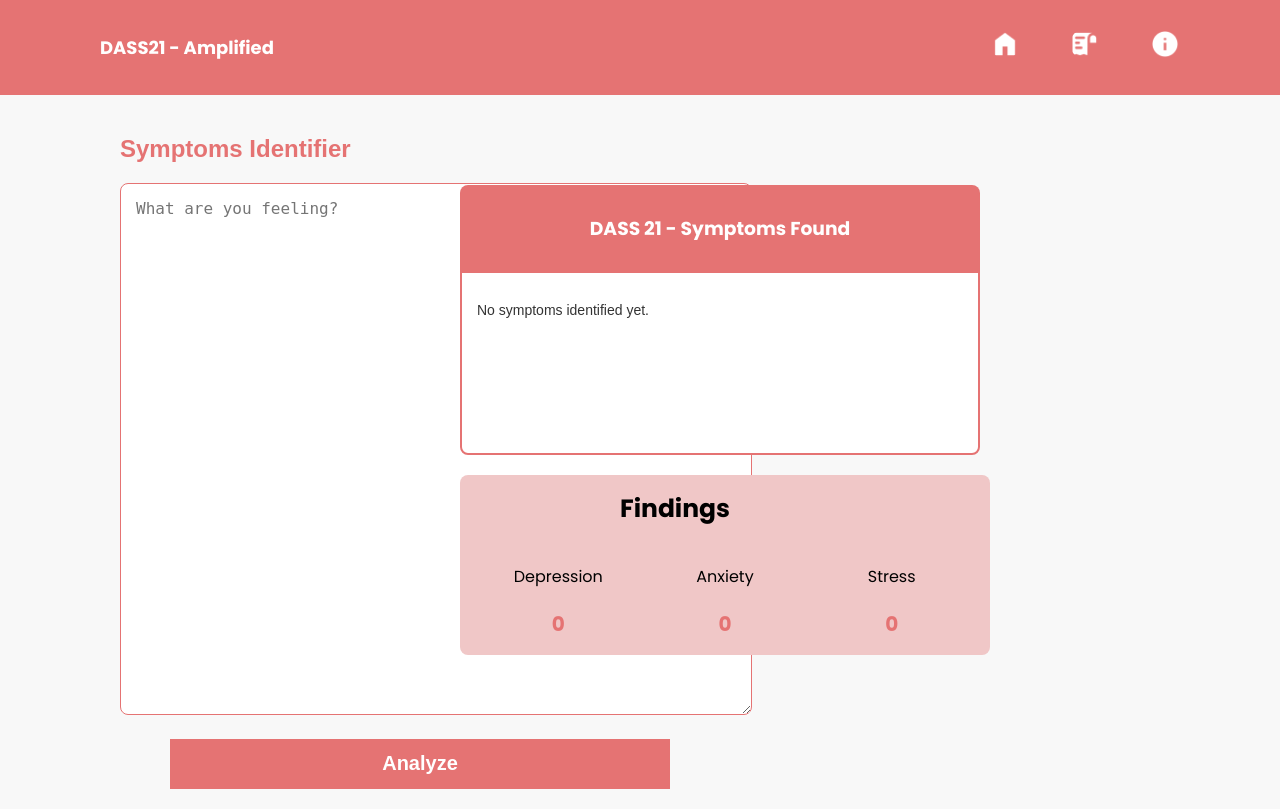
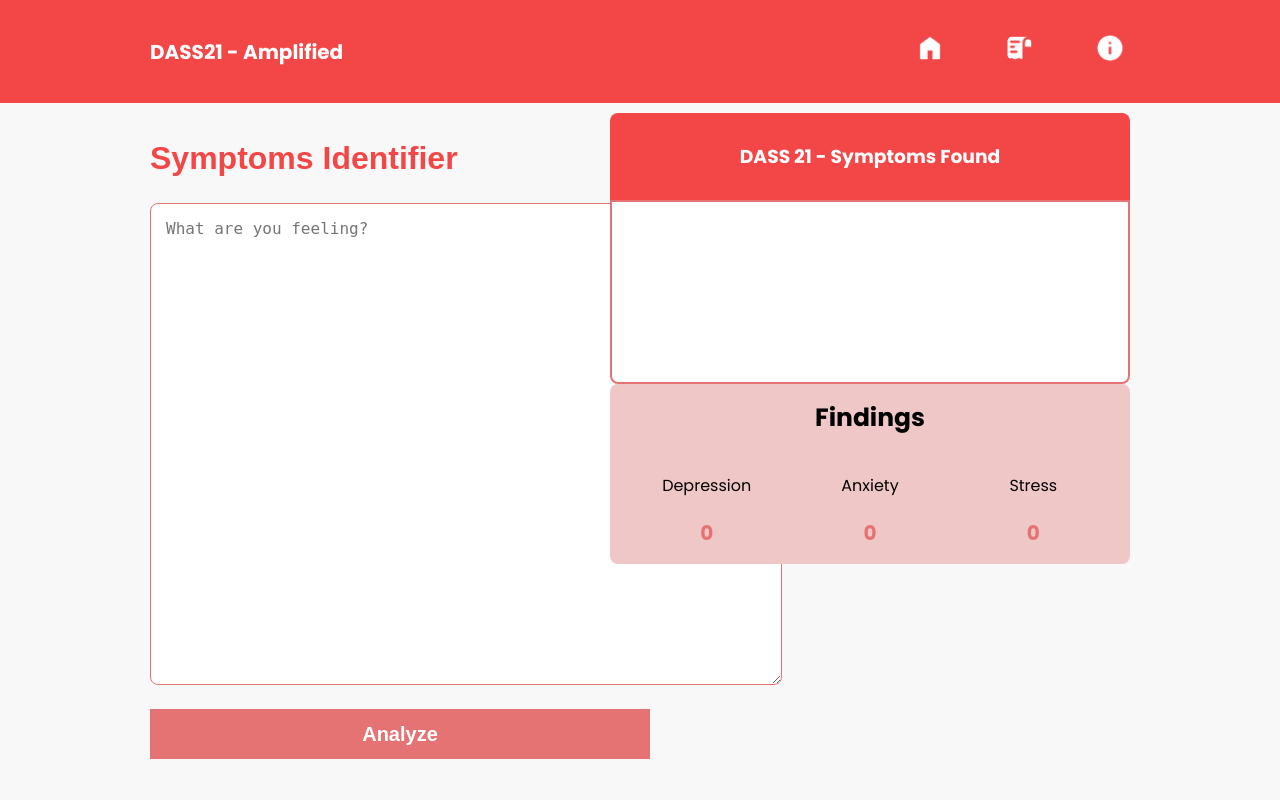
Before and after one commit to Mich-Tapawan/dass, a Flask app: page /detect in a window 1280 px wide. After the commit the page ends 759 px from the top, so only its background shows below. Run offline with Flask 3, Linux system fonts and the light colour scheme.

Commit message:
integrated nlp

```diff
--- a/static/style/list.css
+++ b/static/style/list.css
@@ -8,19 +8,21 @@ body {
 
 header {
   display: flex;
-  background-color: #e57373;
+  background-color: #f34646;
   color: white;
-  padding: 10px 100px;
+  padding: 10px 150px;
   display: flex;
   align-items: center;
   justify-content: space-between;
-  font-size: 18px;
+
   font-family: Poppins, serif;
 }
 
 h4 {
+  font-size: 20px;
   font-family: Poppins, serif;
 }
+
 .header-icons {
   display: flex;
   gap: 50px; /* Space between icons */
@@ -30,41 +32,42 @@ h4 {
   width: 30px;
   height: 30px;
   border-radius: 50%; /* Optional for circular icons */
+  padding: 5px;
   cursor: pointer;
   transition: transform 0.2s ease;
 }
 
 .header-icons img:hover {
+  background-color: #e57373;
   transform: scale(1.1); /* Slight zoom effect on hover */
 }
 
 main {
   display: flex; /* Use flexbox for layout */
   justify-content: space-between; /* Space between left and right sections */
-  align-items: flex-start; /* Align items to the top */
   gap: 20px; /* Space between the two sections */
-  padding: 20px;
+  padding: 10px 150px;
 }
+
 .symptoms-identifier {
   width: 300px; /* Adjust width as needed */
   text-align: left;
 }
 
 .symptoms-identifier h2 {
-  color: #e57373;
-  margin-left: 100px; /* Aligns with the textarea */
+  color: #f34646;
+  font-size: 2rem;
   white-space: nowrap; /* Prevents wrapping */
 }
 
 .symptoms-identifier textarea {
   width: 600px;
-  height: 500px; /* Adjust height if necessary */
+  height: 450px; /* Adjust height if necessary */
   padding: 15px;
   border: 1px solid #e57373;
   border-radius: 8px;
   outline: none; /* Removes default outline */
   font-size: 16px;
-  margin-left: 100px; /* Aligns with the heading */
   margin-bottom: 20px;
 }
 
@@ -78,21 +81,14 @@ main {
   font-weight: bold;
   cursor: pointer;
   transition: background-color 0.3s ease;
-  margin-left: 150px; /* Aligns with the textarea and heading */
 }
 
 .symptoms-identifier button:hover {
-  background-color: #d32f2f; /* Slightly darker shade on hover */
-}
-
-.symptoms-found {
-  width: 300px; /* Adjust width for the right-side box */
-  margin-right: 500px;
-  margin-top: 70px;
+  background-color: #f34646; /* Slightly darker shade on hover */
 }
 
 .title-box {
-  background-color: #e57373;
+  background-color: #f34646;
   color: white;
   padding: 10px;
   width: 500px;
@@ -116,9 +112,7 @@ main {
 .findings-box {
   background-color: #f0c7c7; /* Red color for the box */
   padding: 15px;
-  margin-top: 20px;
-  border-radius: 8px; /* Rounded corners */
-  width: 500px; /* Same width as the content box */
+  border-radius: 8px; /* Rounded corners */ /* Same width as the content box */
   height: 150px;
 }
 
@@ -127,9 +121,8 @@ main {
   text-align: center;
   font-weight: bold;
   font-size: 25px;
-  font-family: Poppins;
+  font-family: "Poppins";
   margin-bottom: 20px; /* Space between title and items */
-  margin-right: 100px;
   margin-top: 0px; /* Move the title slightly higher */
 }
 
--- a/templates/list.html
+++ b/templates/list.html
@@ -34,14 +34,16 @@
         <textarea placeholder="What are you feeling?" rows="6"></textarea>
         <button>Analyze</button>
       </div>
-      <div class="symptoms-found">
-        <div class="title-box">
-          <h3>DASS 21 - Symptoms Found</h3>
+      <div class="results">
+        <div class="symptoms-found">
+          <div class="title-box">
+            <h3>DASS 21 - Symptoms Found</h3>
+          </div>
+          <div class="content-box">
+            <p></p>
+          </div>
         </div>
-        <div class="content-box">
-          <p>No symptoms identified yet.</p>
-        </div>
-        <!-- New Box with Findings -->
+
         <div class="findings-box">
           <h4>Findings</h4>
           <div class="findings-content">
```
Also changed, not shown: static/style/info.css (+1 -8 lines).
